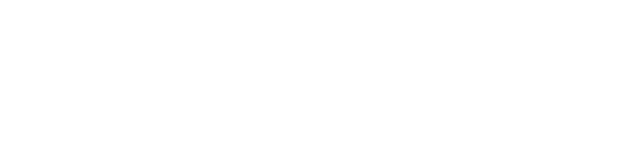
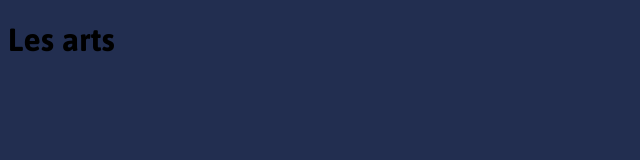
Before and after one commit to Maea-M/evalHTMLCSSBS, a plain HTML site: page index.html in a window 1280 px wide. Shown: the whole page, without its empty margins (0-640 px from the left). Drawn offline with Linux system fonts and the light colour scheme.

Commit message:
add font family

```diff
--- a/index.html
+++ b/index.html
@@ -5,9 +5,9 @@
     <meta http-equiv="X-UA-Compatible" content="IE=edge">
     <meta name="viewport" content="width=device-width, initial-scale=1.0">
     <link rel="stylesheet" href="style.css">
-    <title>Les arts</title>
+    <link rel="preconnect" href="https://fonts.googleapis.com"><link rel="preconnect" href="https://fonts.gstatic.com" crossorigin><link href="https://fonts.googleapis.com/css2?family=Asap:ital,wght@0,500;0,700;0,900;1,700&family=Didact+Gothic&family=Lobster+Two:wght@400;700&display=swap" rel="stylesheet">    <title>Les arts</title>
 </head>
 <body>
-
+    <h1>Les arts</h1>
 </body>
 </html>
--- a/style.css
+++ b/style.css
@@ -1,7 +1,22 @@
 /* color
-primary color : ##222E50,
+primary color : #222E50,
 secondary color : #007991,
 third color : #439A86,
 fourth color : #BCD8C1,
 fifth color : #E9D985
 */
+
+/* font-family
+    font-family: 'Asap', sans-serif;
+
+    font-family: 'Didact Gothic', sans-serif;
+
+    font-family: 'Lobster Two', cursive;
+*/
+body {
+    background-color: #222E50;
+}
+
+h1 {
+    font-family: 'Asap', sans-serif;
+}
```
